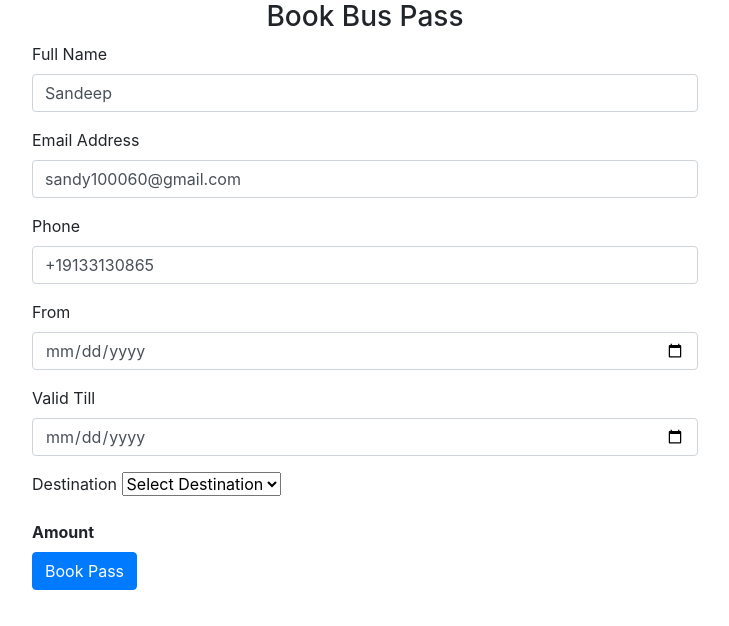
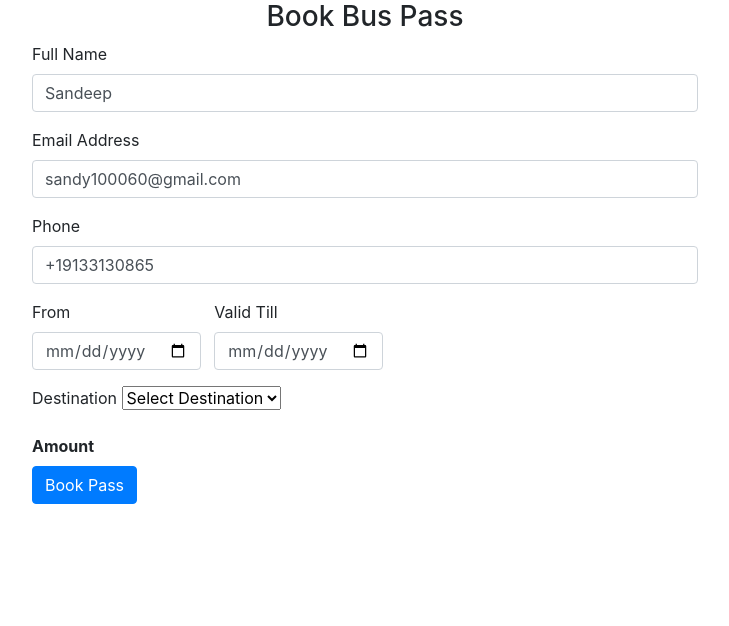
Before and after one commit to sandy100061/WebApp, a Flask app: page /bookpass in a window 1280 px wide. Shown: the part 146-772 px from the top of the page, without its empty margins (53-782 px from the left). Run offline with Flask 3, Linux system fonts and the light colour scheme; a user stored in the database is signed in; some libraries are stand-ins or nearby versions.

Commit message:
Added changes in bookpass.html

```diff
--- a/website/templates/bookpass.html
+++ b/website/templates/bookpass.html
@@ -140,6 +140,7 @@
           value="{{user.phone}}"
         />
       </div>
+      <div style="display: flex;gap:2%">
         <div class="form-group">
           <label for="fromDate">From</label>
           <input
@@ -159,6 +160,7 @@
             name="validity"
             placeholder="Select To Date"
           />
+        </div>
       </div>
       <div class="form-group">
         <label for="destination">Destination</label>
```
Also changed, not shown: website/database.db. Lines whose indentation alone changed are shown as unchanged.
